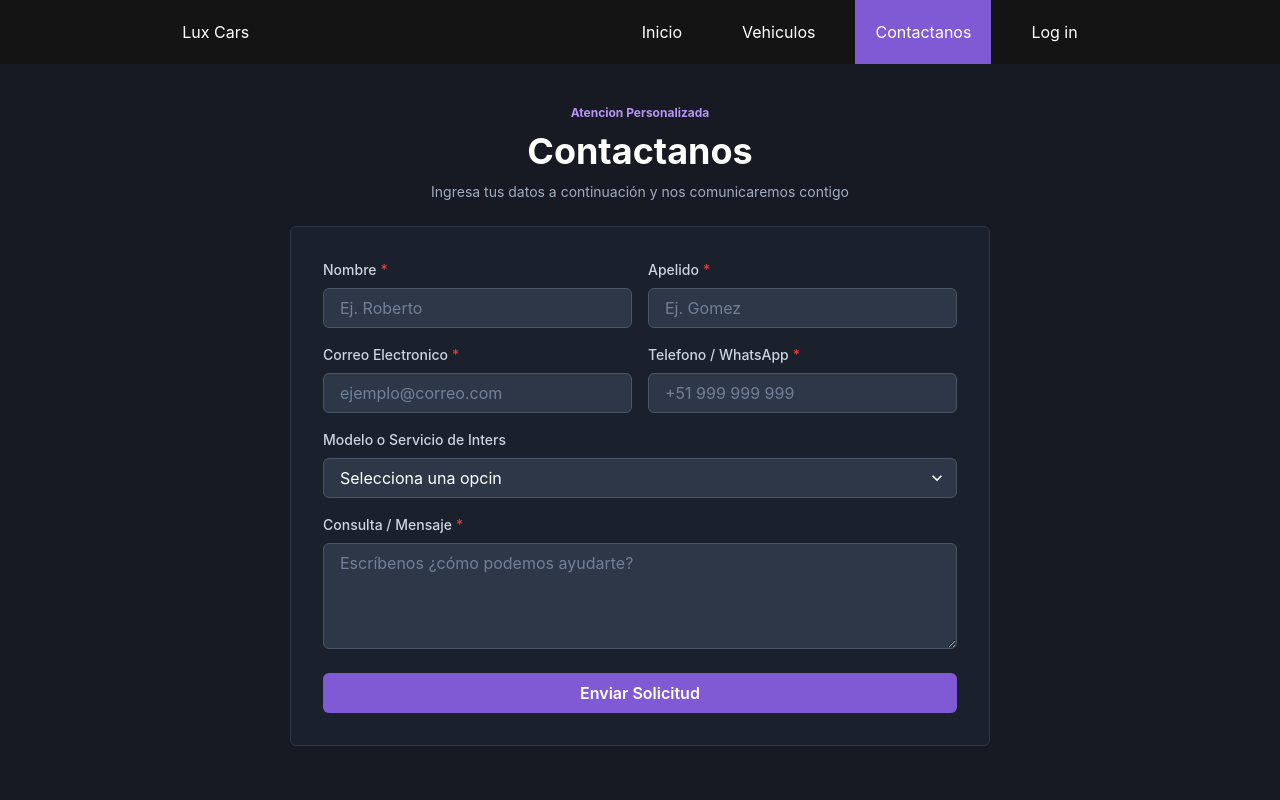
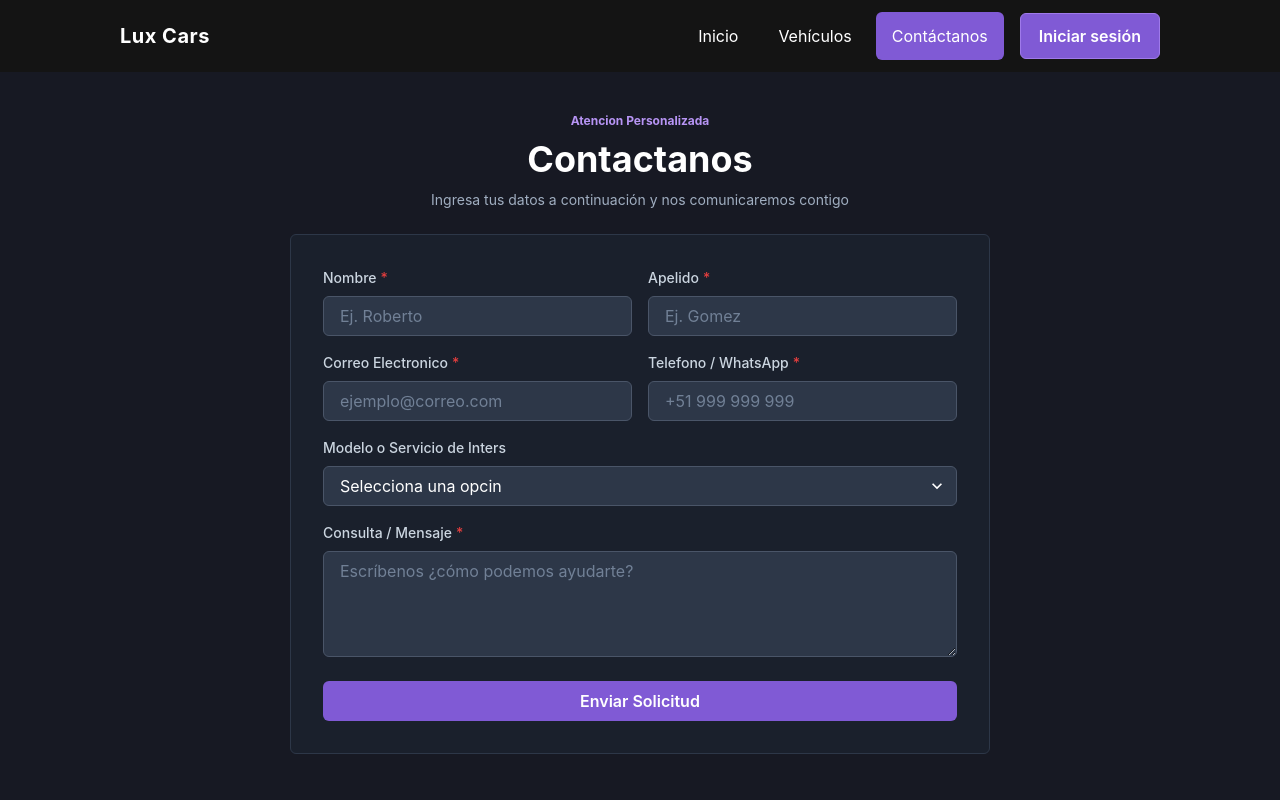
Before and after one commit to renatodevpro/proyecto-front-end-vehiculos, a React (Vite) app: page /contactanos in a window 1280 px wide. Shown: the top 800 px of the page. Built offline with nearby package versions, Linux system fonts and the light colour scheme.

Commit message:
mejoras del encabezado

```diff
--- a/src/layouts/NavLayout.tsx
+++ b/src/layouts/NavLayout.tsx
@@ -1,65 +1,154 @@
-import { HStack, Link, Text, VStack } from "@chakra-ui/react";
-import type { ReactNode } from "react";
-import { Link as RouterLink, useLocation } from "react-router-dom";
+import { Box, Button, Collapse, HStack, Link, Text, VStack } from "@chakra-ui/react";
+import { useState, type ReactNode } from "react";
+import { Link as RouterLink, useLocation, useNavigate } from "react-router-dom";
 
 const NavLayout = ({ children }: { children: ReactNode }) => {
   const location = useLocation();
-  console.log(location.pathname);
+  const navigate = useNavigate();
+  const [isMenuOpen, setIsMenuOpen] = useState(false);
+  const [, setSessionVersion] = useState(0);
+  const isLoggedIn = Boolean(localStorage.getItem("dataUsuario"));
+
+  const handleSession = () => {
+    if (isLoggedIn) {
+      localStorage.removeItem("dataUsuario");
+      setSessionVersion((version) => version + 1);
+      navigate("/");
+    }
+
+    setIsMenuOpen(false);
+  };
+
+  const navLinks = [
+    { label: "Inicio", to: "/" },
+    { label: "Vehículos", to: "/vehiculos" },
+    { label: "Contáctanos", to: "/contactanos" },
+  ];
+
+  const linkStyles = {
+    px: "16px",
+    py: "12px",
+    borderRadius: "md",
+    transition: "background-color 0.2s ease, color 0.2s ease",
+    _hover: { backgroundColor: "whiteAlpha.200", textDecoration: "none" },
+  };
   return (
     <>
-      <HStack
-        justifyContent="space-around"
+      <Box
+        as="nav"
+        position="sticky"
+        top="0"
+        zIndex="sticky"
         bgColor="blackAlpha.900"
         color="white"
       >
-        <Text>Lux Cars</Text>
-        <HStack gap="20px">
+        <HStack
+          maxWidth="1100px"
+          minHeight="72px"
+          margin="0 auto"
+          paddingX={{ base: "20px", md: "30px" }}
+          justifyContent="space-between"
+        >
           <Link
             as={RouterLink}
             to="/"
-            _hover={{ backgroundColor: "purple.500" }}
-            p="20px"
+            fontSize="xl"
+            fontWeight="bold"
+            letterSpacing="wide"
+            transition="color 0.2s ease"
+            _hover={{ color: "purple.300", textDecoration: "none" }}
+          >
+            Lux Cars
+          </Link>
+
+          <HStack display={{ base: "none", md: "flex" }} gap="8px">
+            {navLinks.map((link) => (
+              <Link
+                key={link.to}
+                as={RouterLink}
+                to={link.to}
+                {...linkStyles}
                 backgroundColor={
-              location.pathname === "/" ? "purple.500" : undefined
+                  location.pathname === link.to ? "purple.500" : undefined
                 }
               >
-            Inicio
+                {link.label}
               </Link>
+            ))}
             <Link
               as={RouterLink}
-            to="/vehiculos"
-            _hover={{ backgroundColor: "purple.500" }}
-            p="20px"
+              to={isLoggedIn ? "/" : "/login"}
+              px="18px"
+              py="10px"
+              marginLeft="8px"
+              borderRadius="md"
+              backgroundColor="purple.500"
+              border="1px solid"
+              borderColor="purple.400"
+              fontWeight="semibold"
+              transition="background-color 0.2s ease, transform 0.2s ease"
+              _hover={{
+                backgroundColor: "purple.600",
+                textDecoration: "none",
+                transform: "translateY(-1px)",
+              }}
+              onClick={handleSession}
+            >
+              {isLoggedIn ? "Cerrar sesión" : "Iniciar sesión"}
+            </Link>
+          </HStack>
+
+          <Button
+            display={{ base: "inline-flex", md: "none" }}
+            variant="outline"
+            colorScheme="whiteAlpha"
+            fontSize="2xl"
+            aria-label={isMenuOpen ? "Cerrar menú" : "Abrir menú"}
+            aria-expanded={isMenuOpen}
+            onClick={() => setIsMenuOpen((current) => !current)}
+          >
+            {isMenuOpen ? "×" : "☰"}
+          </Button>
+        </HStack>
+
+        <Collapse in={isMenuOpen} animateOpacity>
+          <VStack
+            display={{ base: "flex", md: "none" }}
+            alignItems="stretch"
+            padding="0 20px 20px"
+            spacing="8px"
+          >
+            {navLinks.map((link) => (
+              <Link
+                key={link.to}
+                as={RouterLink}
+                to={link.to}
+                {...linkStyles}
                 backgroundColor={
-              location.pathname === "/vehiculos" ? "purple.500" : undefined
+                  location.pathname === link.to ? "purple.500" : undefined
                 }
+                onClick={() => setIsMenuOpen(false)}
               >
-            Vehiculos
+                {link.label}
               </Link>
+            ))}
             <Link
               as={RouterLink}
-            to="/contactanos"
-            _hover={{ backgroundColor: "purple.500" }}
-            p="20px"
-            backgroundColor={
-              location.pathname === "/contactanos" ? "purple.500" : undefined
-            }
+              to={isLoggedIn ? "/" : "/login"}
+              padding="12px 16px"
+              borderRadius="md"
+              backgroundColor="purple.500"
+              fontWeight="semibold"
+              textAlign="center"
+              transition="background-color 0.2s ease"
+              _hover={{ backgroundColor: "purple.600", textDecoration: "none" }}
+              onClick={handleSession}
             >
-            Contactanos
+              {isLoggedIn ? "Cerrar sesión" : "Iniciar sesión"}
             </Link>
-          <Link
-            as={RouterLink}
-            to="/login"
-            _hover={{ backgroundColor: "purple.500" }}
-            p="20px"
-            backgroundColor={
-              location.pathname === "/login" ? "purple.500" : undefined
-            }
-          >
-            Log in
-          </Link>
-        </HStack>
-      </HStack>
+          </VStack>
+        </Collapse>
+      </Box>
 
       {children}
 
```
Lines whose indentation alone changed are shown as unchanged.
